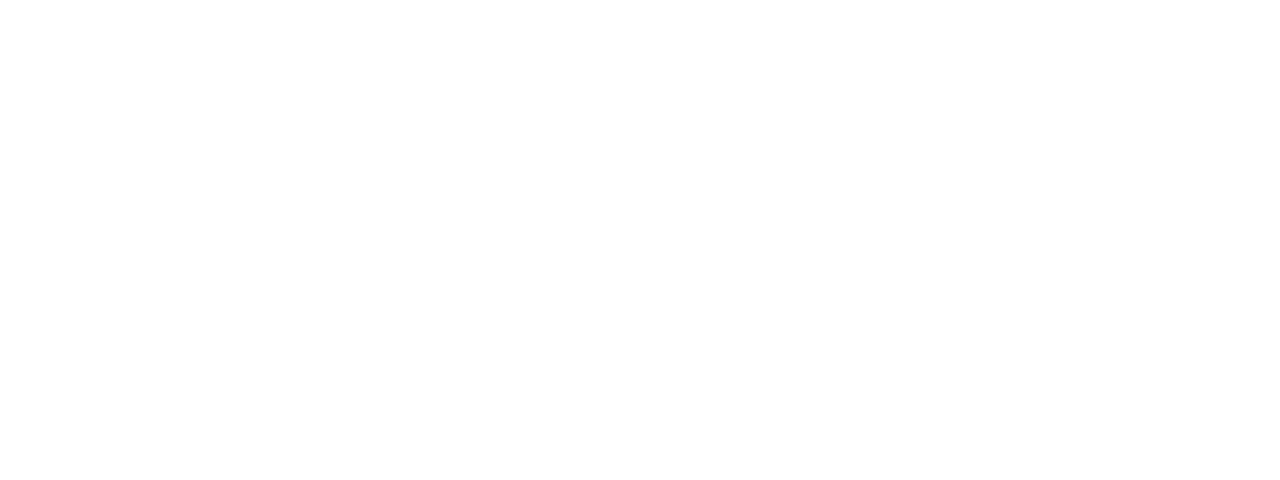
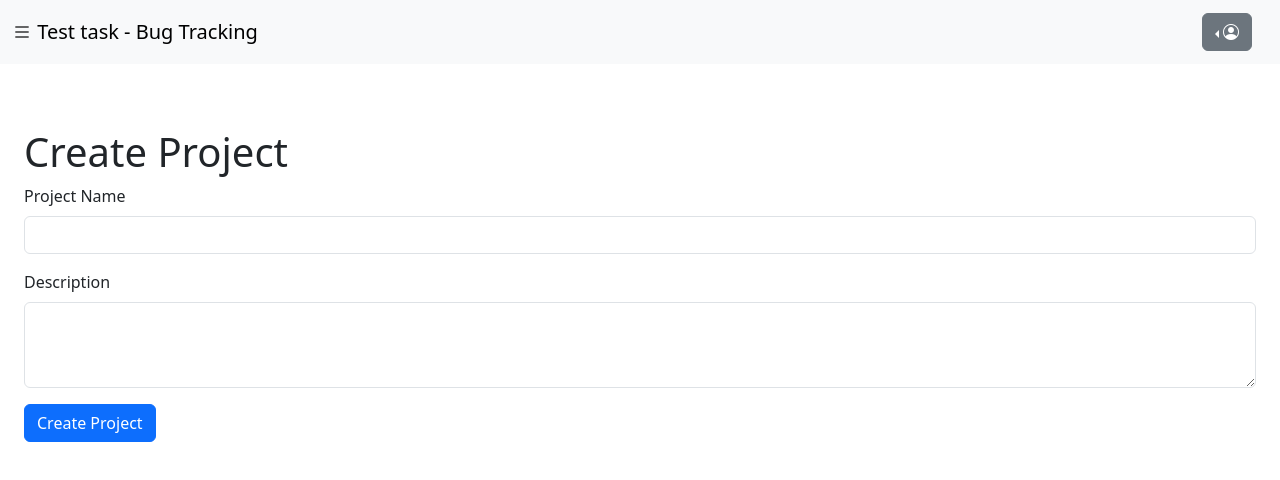
Before and after one commit to ALIP703/issue-tracker, a React (Vite) app in the folder frontend/: page /add-project in a window 1280 px wide. Before the commit this address had no page. Shown: the top 480 px of the page. Built offline with nearby package versions, Linux system fonts and the light colour scheme.

Commit message:
create project api integrated in react

```diff
--- a/frontend/src/App.jsx
+++ b/frontend/src/App.jsx
@@ -1,6 +1,7 @@
 import { Route, Routes } from "react-router-dom";
 import LoginPage from "./Pages/LoginPage";
 import HomePage from "./Pages/HomePage/HomePage";
+import AddProject from "./Pages/AddProject/AddProject";
 import "bootstrap/dist/css/bootstrap.min.css";
 import "./App.css";
 
@@ -10,6 +11,7 @@ function App() {
       <Routes>
         <Route path="/" element={<HomePage />} />
         <Route path="/login" element={<LoginPage />} />
+        <Route path="/add-project" element={<AddProject />} />
       </Routes>
     </>
   );
--- /dev/null
+++ b/frontend/src/Pages/AddProject/AddProject.css
@@ -0,0 +1,6 @@
+.create-project {
+  /* display: flex; */
+  /* background-color: black; */
+  /* width: 1000px; */
+  margin-top: 4rem;
+}
--- /dev/null
+++ b/frontend/src/Pages/AddProject/AddProject.jsx
@@ -0,0 +1,80 @@
+import React from "react";
+import { Button } from "react-bootstrap";
+import Form from "react-bootstrap/Form";
+import NavBar from "../../component/NavBar/NavBar";
+import { ApiServices } from "../../api/api";
+import { useNavigate } from "react-router-dom";
+import "./AddProject.css";
+function AddProject() {
+  const [userData, setUserData] = React.useState({
+    name: "",
+    description: "",
+  });
+  const navigate = useNavigate();
+  const handleOnChange = (event, userData, setUserData) => {
+    if (userData) {
+      setUserData({
+        ...userData,
+        [event.target.name]: event.target.value,
+      });
+    }
+  };
+  const handelOnSubmit = async (event, userData, setUserData) => {
+    event.preventDefault();
+    await ApiServices.createProject(userData)
+      .then((res) => {
+        console.log(res);
+        if (res.status == 200) {
+          navigate("/");
+        }
+        setUserData({
+          name: "",
+          description: "",
+        });
+      })
+      .catch((err) => {
+        console.error(err);
+      });
+  };
+  return (
+    <div>
+      <NavBar />
+      <div className="container-fluid create-project">
+        <Form
+          className="container-fluid"
+          onSubmit={(event) => {
+            handelOnSubmit(event, userData, setUserData);
+          }}
+        >
+          <h1>Create Project</h1>
+          <Form.Group className="mb-3" controlId="exampleForm.ControlInput1">
+            <Form.Label>Project Name</Form.Label>
+            <Form.Control
+              type="text"
+              name="name"
+              value={userData.name}
+              onChange={(event) => {
+                handleOnChange(event, userData, setUserData);
+              }}
+            />
+          </Form.Group>
+          <Form.Group className="mb-3" controlId="exampleForm.ControlTextarea1">
+            <Form.Label>Description</Form.Label>
+            <Form.Control
+              as="textarea"
+              rows={3}
+              name="description"
+              value={userData.description}
+              onChange={(event) => {
+                handleOnChange(event, userData, setUserData);
+              }}
+            />
+          </Form.Group>
+          <Button type="submit">Create Project</Button>
+        </Form>
+      </div>
+    </div>
+  );
+}
+
+export default AddProject;
--- a/frontend/src/Pages/HomePage/HomePage.jsx
+++ b/frontend/src/Pages/HomePage/HomePage.jsx
@@ -4,6 +4,7 @@ import NavBar from "../../component/NavBar/NavBar";
 import ProjectCard from "../../component/ProjectCard/ProjectCard";
 import { Button } from "react-bootstrap";
 import "./HomePage.css";
+import { useNavigate } from "react-router-dom";
 
 function HomePage() {
   const [projects, setProjects] = React.useState([]);
@@ -13,17 +14,17 @@ function HomePage() {
     console.log(searchData);
     await ApiServices.projectsBySearch({ data: searchData })
       .then((res) => {
-        console.log(res);
         setProjects(res.data.data);
       })
       .catch((err) => {
         console.error(err);
       });
   };
+  const navigate = useNavigate();
+
   React.useEffect(() => {
     ApiServices.projects()
       .then((res) => {
-        console.log(res.data.data);
         setProjects(res.data.data);
       })
       .catch();
@@ -34,7 +35,9 @@ function HomePage() {
       <div className="container-fluid project-cards">
         <div className="container-fluid project-cards d-flex justify-content-between align-items-center">
           <div>
-            <Button>Create Project</Button>
+            <Button onClick={()=>{
+              navigate('/add-project')
+            }}>Create Project</Button>
           </div>
           <div>
             <form
@@ -68,6 +71,9 @@ function HomePage() {
               description={item.description}
               status={item.status}
               issueCount={item?.issueCount}
+              onClick={()=>{
+                navigate('/project')
+              }}
             />
           ))}
       </div>
--- a/frontend/src/api/api.js
+++ b/frontend/src/api/api.js
@@ -22,4 +22,7 @@ export const ApiServices = {
     projectsBySearch: (data) => {
         return api.post("/admin/projects", data);
     },
+    createProject: (data) => {
+        return api.post("/admin/project", data);
+    },
 }
--- a/frontend/src/component/NavBar/NavBar.jsx
+++ b/frontend/src/component/NavBar/NavBar.jsx
@@ -1,26 +1,32 @@
 import Dropdown from "react-bootstrap/Dropdown";
 import DropdownButton from "react-bootstrap/DropdownButton";
-import { useNavigate } from 'react-router-dom';
+import { useNavigate } from "react-router-dom";
 import "bootstrap-icons/font/bootstrap-icons.css";
 
 function NavBar() {
   const iconElement = <i className="bi bi-person-circle"></i>;
-  const navigation=useNavigate()
+  const navigation = useNavigate();
   const handleLogout = () => {
     // Clear the localStorage
     localStorage.clear();
 
     // Redirect to '/login'
-    navigation('/login');
+    navigation("/login");
   };
   return (
     <div>
       <nav className="navbar navbar-light bg-light">
         <div className="container-fluid">
-          <a className="navbar-brand">
+          <a
+            className="navbar-brand"
+            onClick={() => {
+              navigation("/");
+            }}
+            style={{ cursor: "pointer" }}
+          >
             <i className="bi bi-list" /> Test task - Bug Tracking
           </a>
-          <form className="d-flex" >
+          <form className="d-flex">
             <a className="navbar-brand">
               {/* Logged in user */}
               <DropdownButton
@@ -28,7 +34,9 @@ function NavBar() {
                 variant="secondary"
                 title={iconElement}
               >
-                <Dropdown.Item eventKey="1" onClick={handleLogout}>Logout</Dropdown.Item>
+                <Dropdown.Item eventKey="1" onClick={handleLogout}>
+                  Logout
+                </Dropdown.Item>
               </DropdownButton>
             </a>
           </form>
```
Also changed, not shown: 2 other files (tests, documents, lock files or other folders).
